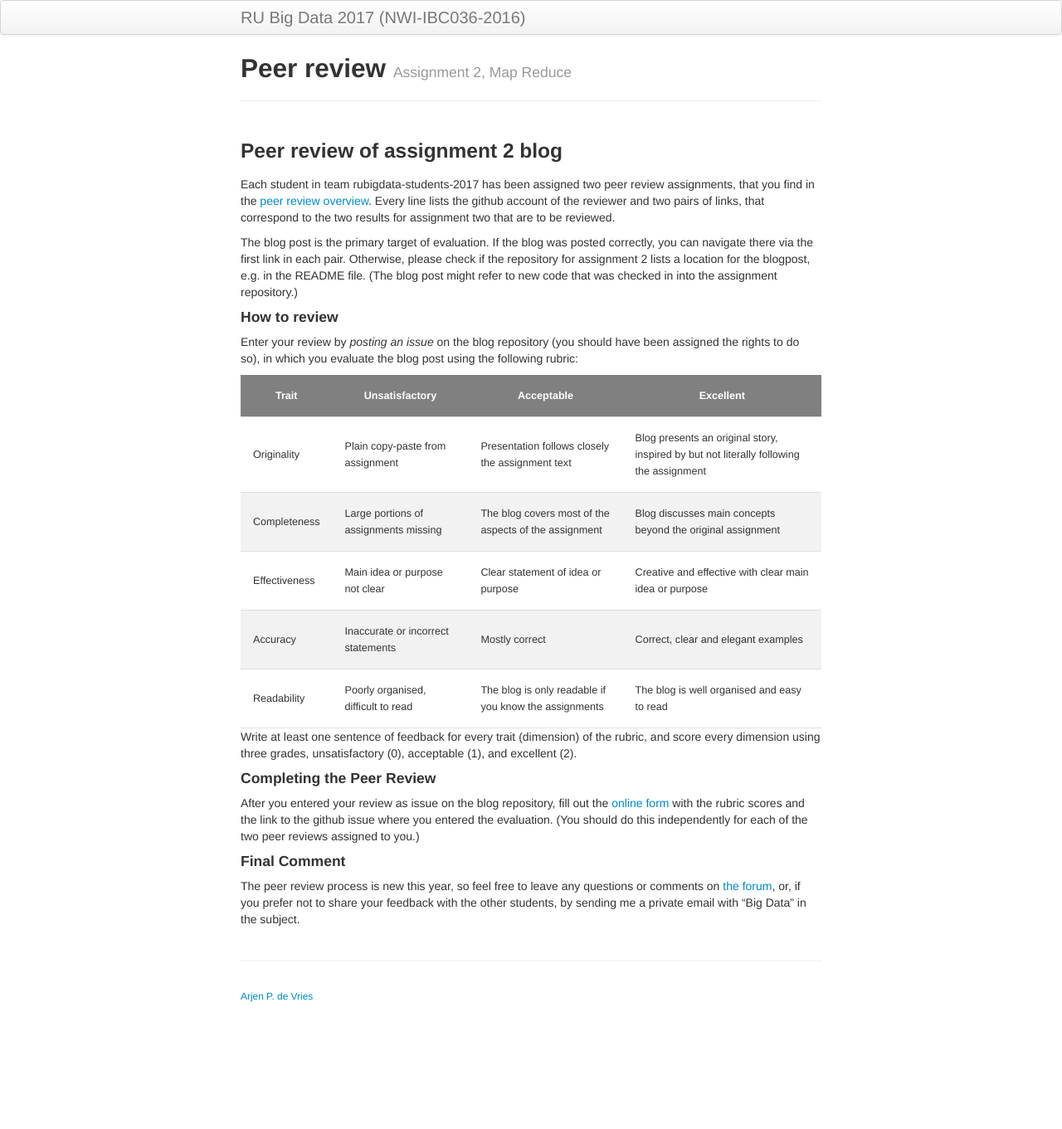
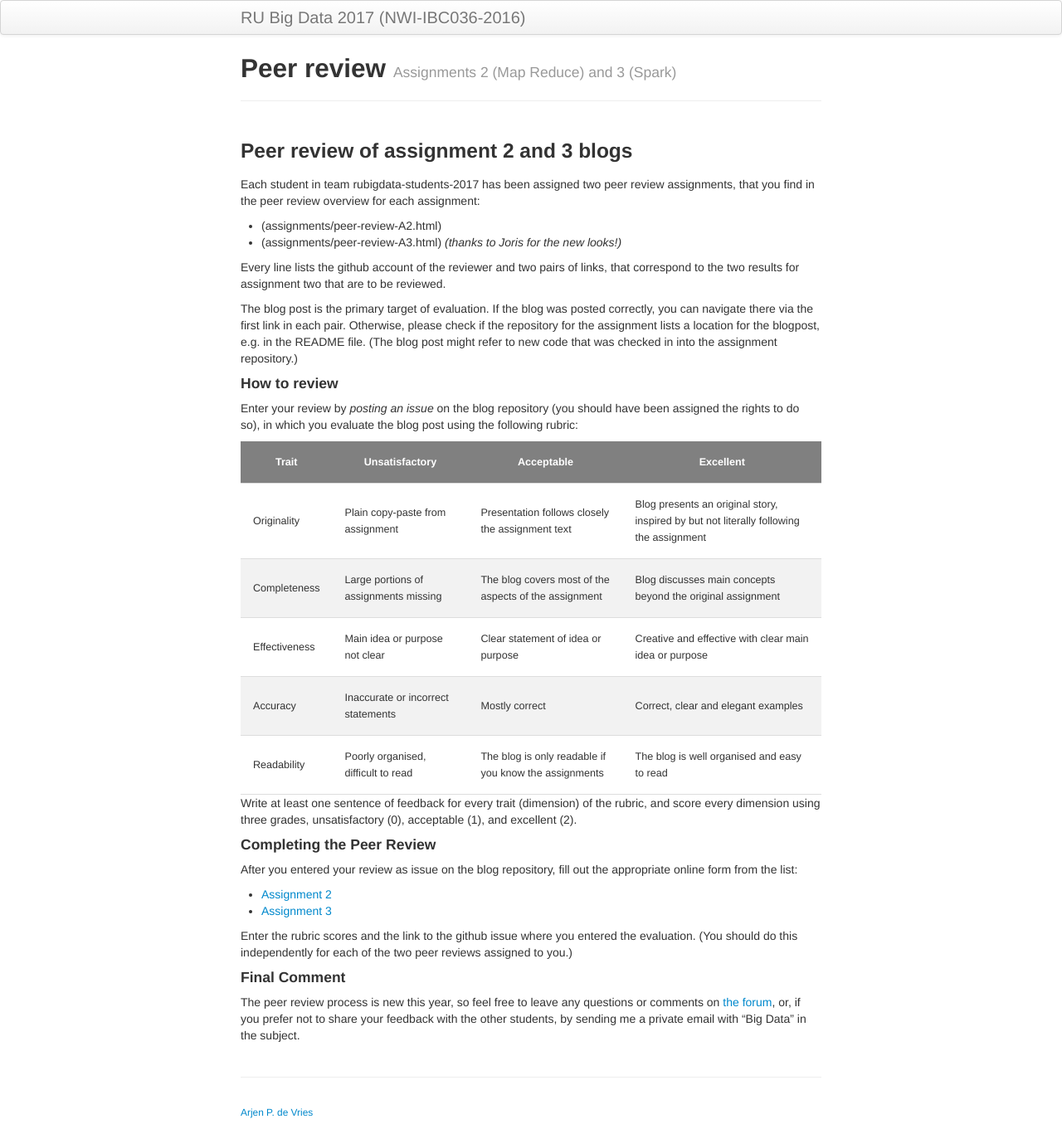
Before and after one commit to Thelukepet/course, a Jekyll site: the page built from peer-review.md, in a window 1280 px wide. Shown: the whole page at 83% size. Built offline with Jekyll 4.4.1, drawn with Linux system fonts in a browser that asks for light colours; before the commit the page ends 1221 px from its top, so only the background shows below that.

Commit message:
Added assignment 3 to peer review process

```diff
--- a/peer-review.md
+++ b/peer-review.md
@@ -1,15 +1,21 @@
 ---
 layout: page
 title: Peer review
-tagline: Assignment 2, Map Reduce
+tagline: Assignments 2 (Map Reduce) and 3 (Spark)
 ---
 
-### Peer review of assignment 2 blog
+### Peer review of assignment 2 and 3 blogs
 
-Each student in team rubigdata-students-2017 has been assigned two peer review assignments, that you find in the [peer review overview](assignments/peer-review-A2.html).
+Each student in team rubigdata-students-2017 has been assigned two peer review assignments, that you find in the peer review overview for each assignment:
+
+* (assignments/peer-review-A2.html)
+* (assignments/peer-review-A3.html) _(thanks to Joris for the new looks!)_
+
 Every line lists the github account of the reviewer and two pairs of links, that correspond to the two results for assignment two that are to be reviewed.
 
-The blog post is the primary target of evaluation. If the blog was posted correctly, you can navigate there via the first link in each pair. Otherwise, please check if the repository for assignment 2 lists a location for the blogpost, e.g. in the README file. (The blog post might refer to new code that was checked in into the assignment repository.)
+The blog post is the primary target of evaluation. If the blog was posted correctly, you can navigate there via the first link in each pair.
+Otherwise, please check if the repository for the assignment lists a location for the blogpost, e.g. in the README file.
+(The blog post might refer to new code that was checked in into the assignment repository.)
 
 #### How to review
 
@@ -28,8 +34,12 @@ and excellent (2).
 
 #### Completing the Peer Review
 
-After you entered your review as issue on the blog repository, fill out the [online form](https://goo.gl/forms/XnKSzTgw7WPnkiXO2)
-with the rubric scores and the link to the github issue where you entered the evaluation.
+After you entered your review as issue on the blog repository, fill out the appropriate online form from the list:
+
+* [Assignment 2](https://goo.gl/forms/XnKSzTgw7WPnkiXO2)
+* [Assignment 3](https://goo.gl/forms/yWLyWIA1C525AEMI3)
+
+Enter the rubric scores and the link to the github issue where you entered the evaluation.
 (You should do this independently for each of the two peer reviews assigned to you.)
 
 #### Final Comment
```
